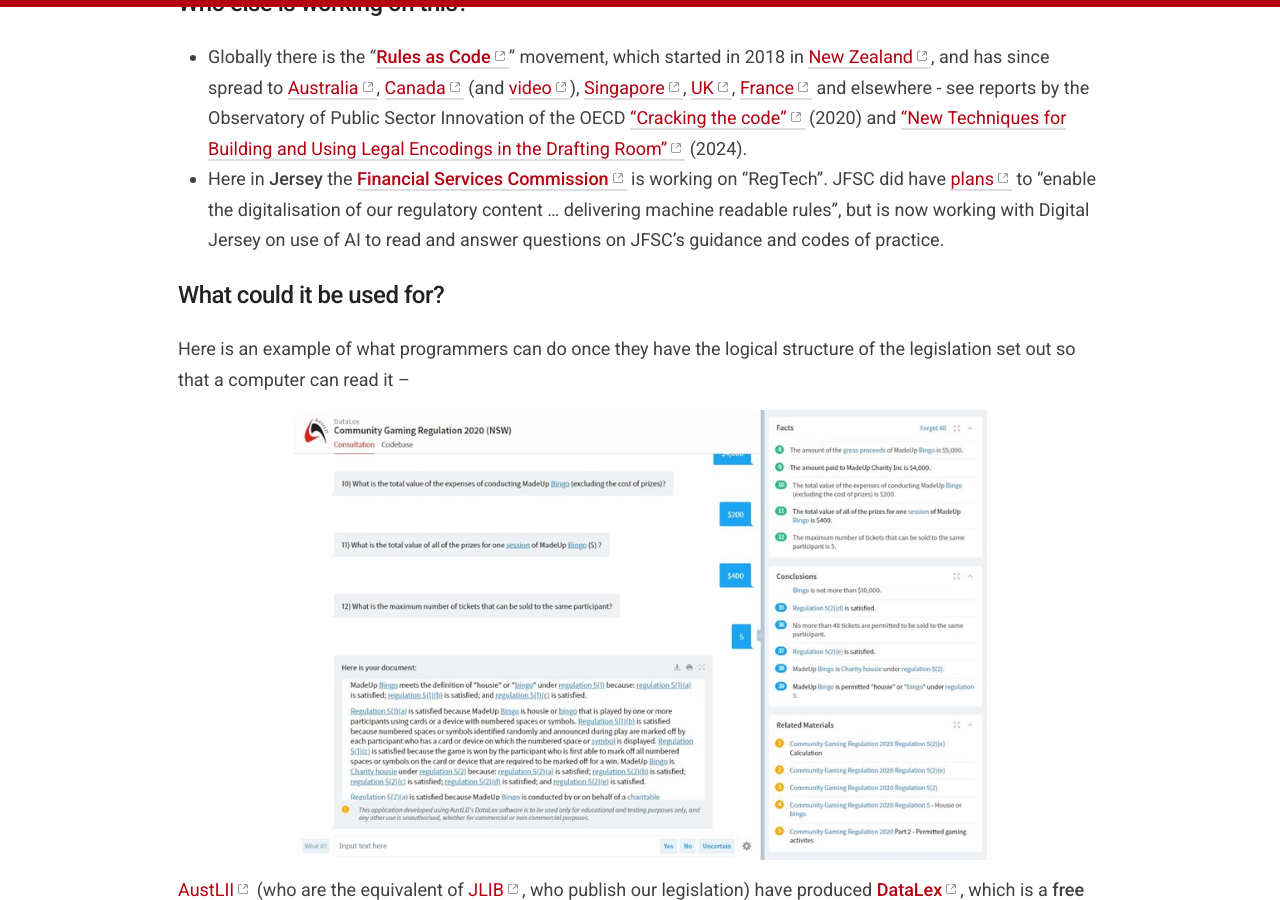
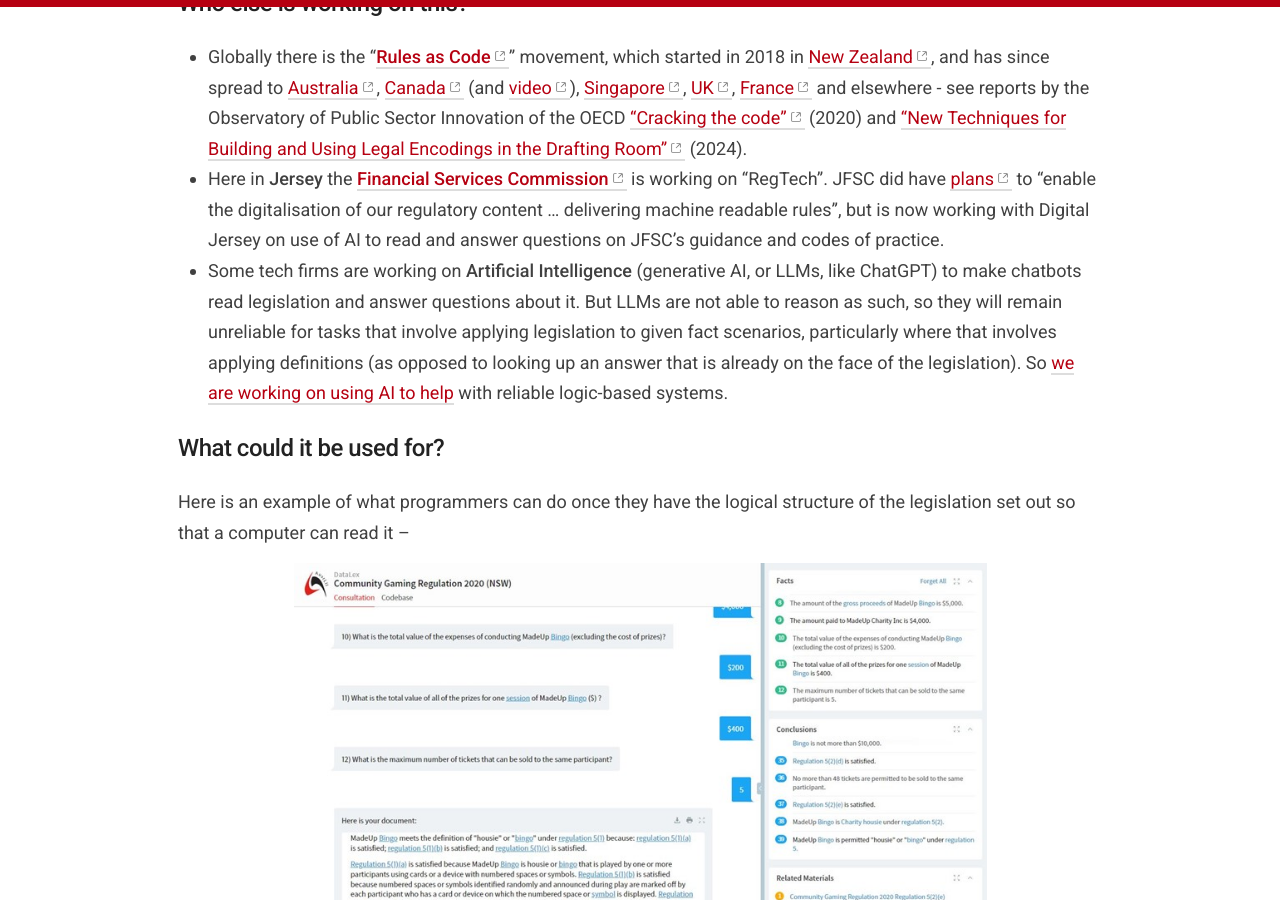
Before and after one commit to crlp-jerseyldo/crlp-jerseyldo.github.io, a Jekyll site: the page built from _pages/about.md, in a window 1280 px wide and 900 px high, scrolled down 1681 px. Built offline with Jekyll 4.4.1, drawn with Linux system fonts in a browser that asks for light colours.

Commit message:
Update about.md
Add para on AI - in who else working on this

```diff
--- a/_pages/about.md
+++ b/_pages/about.md
@@ -40,6 +40,7 @@ For more see the list of streams in ["Our work"](/work), and the documents for e
 
 - Globally there is the "[**Rules as Code**](https://github.com/Rules-as-Code-League/RaC-Handbook/wiki/1-Introduction:-What-is-Rules-as-Code%3F){:target="_blank"}" movement, which started in 2018 in [New Zealand](https://www.youtube.com/watch?v=S4KWlmQBAc0&list=PLxI6pLSZVXTp3BA9IBK-Q_yZukyImMcnq&index=6){:target="_blank"}, and has since spread to [Australia](https://www.nsw.gov.au/media-releases/digitising-rules-of-government-to-make-compliance-easy){:target="_blank"}, [Canada](https://oecd-opsi.org/wp-content/uploads/2024/04/Rules-as-Code-in-Canada.pdf){:target="_blank"} (and [video](https://csps-efpc.gc.ca/video/rules-as-code-1-eng.aspx){:target="_blank"}), [Singapore](https://www.youtube.com/watch?v=NEjrV4Wwyh8){:target="_blank"}, [UK](https://azwyner.info/2020/03/02/rules-as-code/){:target="_blank"}, [France](https://github.com/openfisca/openfisca-france/){:target="_blank"} and elsewhere - see reports by the Observatory of Public Sector Innovation of the OECD ["Cracking the code"](https://www.oecd.org/en/publications/cracking-the-code_3afe6ba5-en.html){:target="_blank"} (2020) and ["New Techniques for Building and Using Legal Encodings in the Drafting Room"](https://oecd-opsi.org/innovations/new-techniques-for-building-and-using-legal-encodings-in-the-drafting-room/){:target="_blank"} (2024).
 - Here in **Jersey** the [**Financial Services Commission**](https://www.jerseyfsc.org/){:target="_blank"} is working on "RegTech". JFSC did have [plans](https://www.jerseyfsc.org/media/5699/the-regtech-opportunity.pdf){:target="_blank"} to "enable the digitalisation of our regulatory content ... delivering machine readable rules", but is now working with Digital Jersey on use of AI to read and answer questions on JFSC's guidance and codes of practice.
+- Some tech firms are working on **Artificial Intelligence** (generative AI, or LLMs, like ChatGPT) to make chatbots read legislation and answer questions about it. But LLMs are not able to reason as such, so they will remain unreliable for tasks that involve applying legislation to given fact scenarios, particularly where that involves applying definitions (as opposed to looking up an answer that is already on the face of the legislation). So [we are working on using AI to help](/work/artificial-intelligence-and-legislation) with reliable logic-based systems.
 
 ## What could it be used for?
 
```
